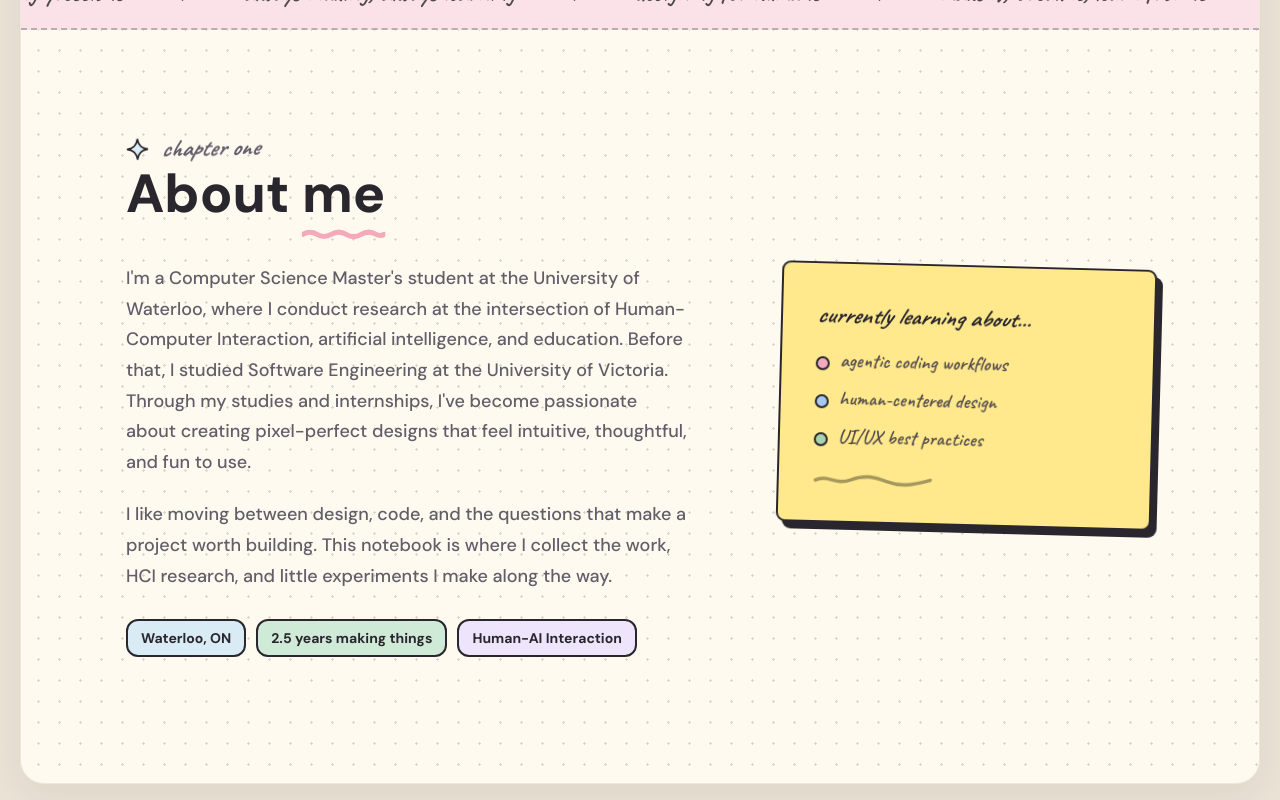
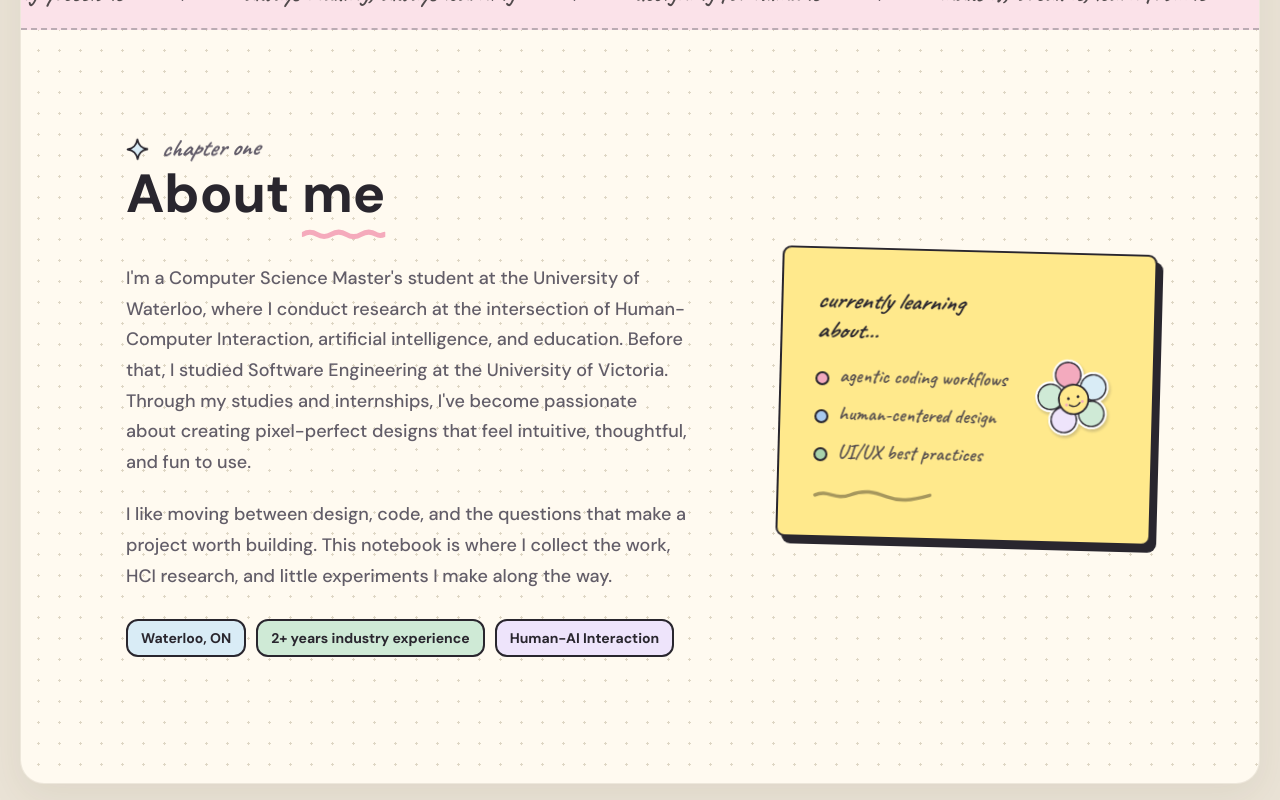
Before and after one commit to sejal-agarwal/sejal-notebook-portfolio, a Next.js app: page / in a window 1280 px wide. Shown: the part 845-1645 px from the top of the page. Built offline with nearby package versions, Linux system fonts and the light colour scheme.

Commit message:
transitions in about section

```diff
--- a/src/app/globals.css
+++ b/src/app/globals.css
@@ -444,6 +444,11 @@ h1 {
 .aboutTagsVisible .aboutTag:nth-child(2) { transition-delay: 110ms; }
 .aboutTagsVisible .aboutTag:nth-child(3) { transition-delay: 220ms; }
 
+@keyframes about-tag-wiggle {
+  0%, 100% { transform: rotate(0); }
+  45% { transform: rotate(-1.5deg); }
+}
+
 .aboutTag {
   display: inline-flex;
   min-height: 38px;
@@ -454,12 +459,11 @@ h1 {
   font-size: 14px;
   font-weight: 700;
   line-height: 1.2;
-  transition: opacity 420ms ease, translate 420ms cubic-bezier(0.2, 0.8, 0.58, 1), scale 420ms cubic-bezier(0.2, 0.8, 0.58, 1), transform 160ms ease, box-shadow 160ms ease;
+  transition: opacity 420ms ease, translate 420ms cubic-bezier(0.2, 0.8, 0.58, 1), scale 420ms cubic-bezier(0.2, 0.8, 0.58, 1);
 }
 
 .aboutTag:hover {
-  transform: translate(-1px, -2px);
-  box-shadow: 3px 3px 0 var(--ink);
+  animation: about-tag-wiggle 360ms ease-in-out;
 }
 
 .aboutTagBlue { background: #d9ecf6; }
@@ -479,6 +483,26 @@ h1 {
 }
 
 .aboutNote:hover { box-shadow: 8px 10px 0 var(--ink); }
+
+.aboutNoteLayout {
+  display: grid;
+  grid-template-columns: minmax(0, 1fr) clamp(76px, 7vw, 100px);
+  align-items: center;
+  gap: 12px;
+}
+
+.aboutNoteCopy { min-width: 0; }
+
+.aboutSticker {
+  display: block;
+  width: 100%;
+  height: auto;
+  object-fit: contain;
+  transform: rotate(-7deg);
+  transition: transform 180ms ease;
+}
+
+.aboutNote:hover .aboutSticker { transform: rotate(-4deg) translateY(-2px); }
 
 .aboutNote h3 {
   margin: 0 0 18px;
--- a/src/app/page.tsx
+++ b/src/app/page.tsx
@@ -261,7 +261,7 @@ export default function Home() {
             aria-label="A few things I work on"
           >
             <span className="aboutTag aboutTagBlue">Waterloo, ON</span>
-            <span className="aboutTag aboutTagGreen">2.5 years making things</span>
+            <span className="aboutTag aboutTagGreen">2+ years industry experience</span>
             <span className="aboutTag aboutTagLilac">Human-AI Interaction</span>
           </div>
         </div>
@@ -270,6 +270,8 @@ export default function Home() {
           className={`aboutNote${aboutNoteVisible ? " aboutNoteVisible" : ""}`}
           aria-labelledby="about-note-title"
         >
+          <div className="aboutNoteLayout">
+            <div className="aboutNoteCopy">
               <h3 id="about-note-title">currently learning about...</h3>
               <ul>
                 <li>agentic coding workflows</li>
@@ -279,6 +281,17 @@ export default function Home() {
               <svg className="noteUnderline" viewBox="0 0 140 18" aria-hidden="true">
                 <path d="M3 10 C18 3 27 16 44 9 S72 5 87 10 S114 14 137 7" />
               </svg>
+            </div>
+            <Image
+              className="aboutSticker"
+              src="/about-flower-sticker.png"
+              alt=""
+              aria-hidden="true"
+              width={256}
+              height={256}
+              sizes="(max-width: 600px) 76px, 100px"
+            />
+          </div>
         </aside>
       </section>
     </main>
```
Also changed, not shown: public/about-flower-sticker.png (added), public/about-sticker.svg (added). Lines whose indentation alone changed are shown as unchanged.
